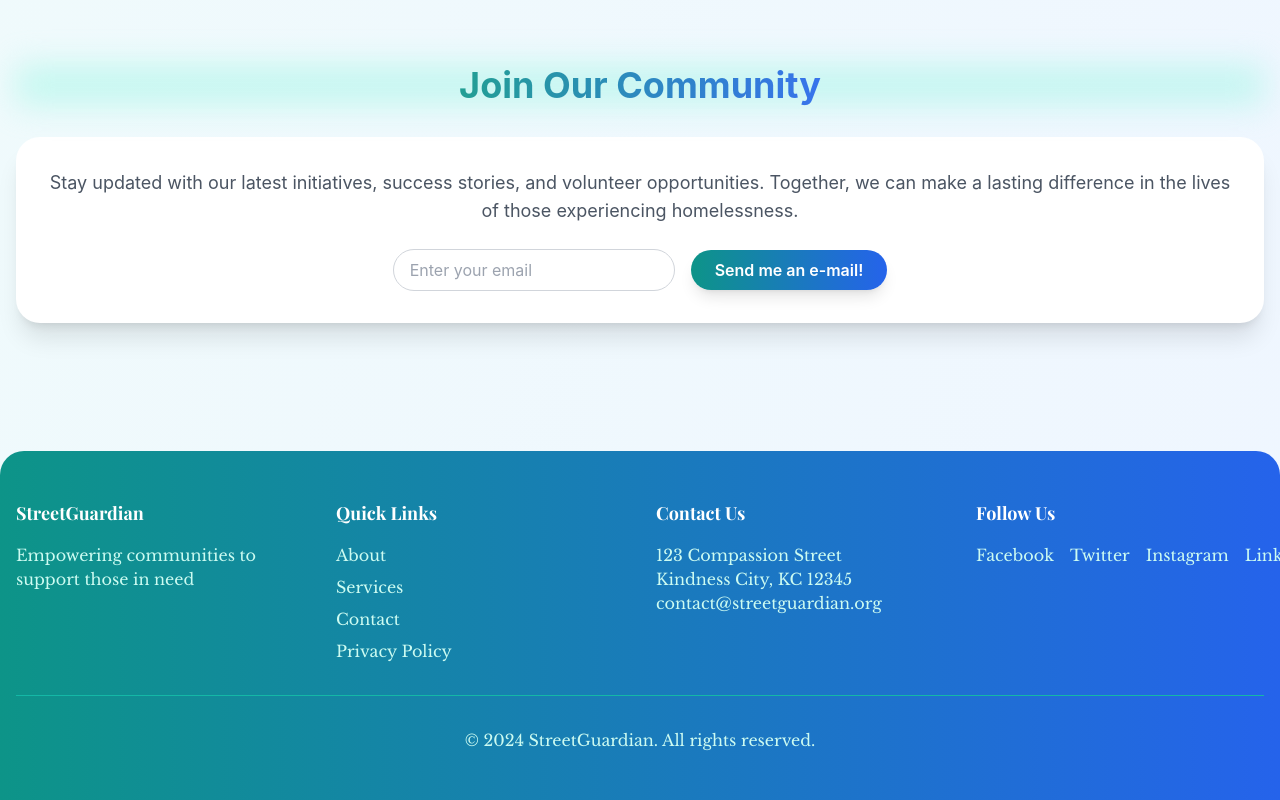
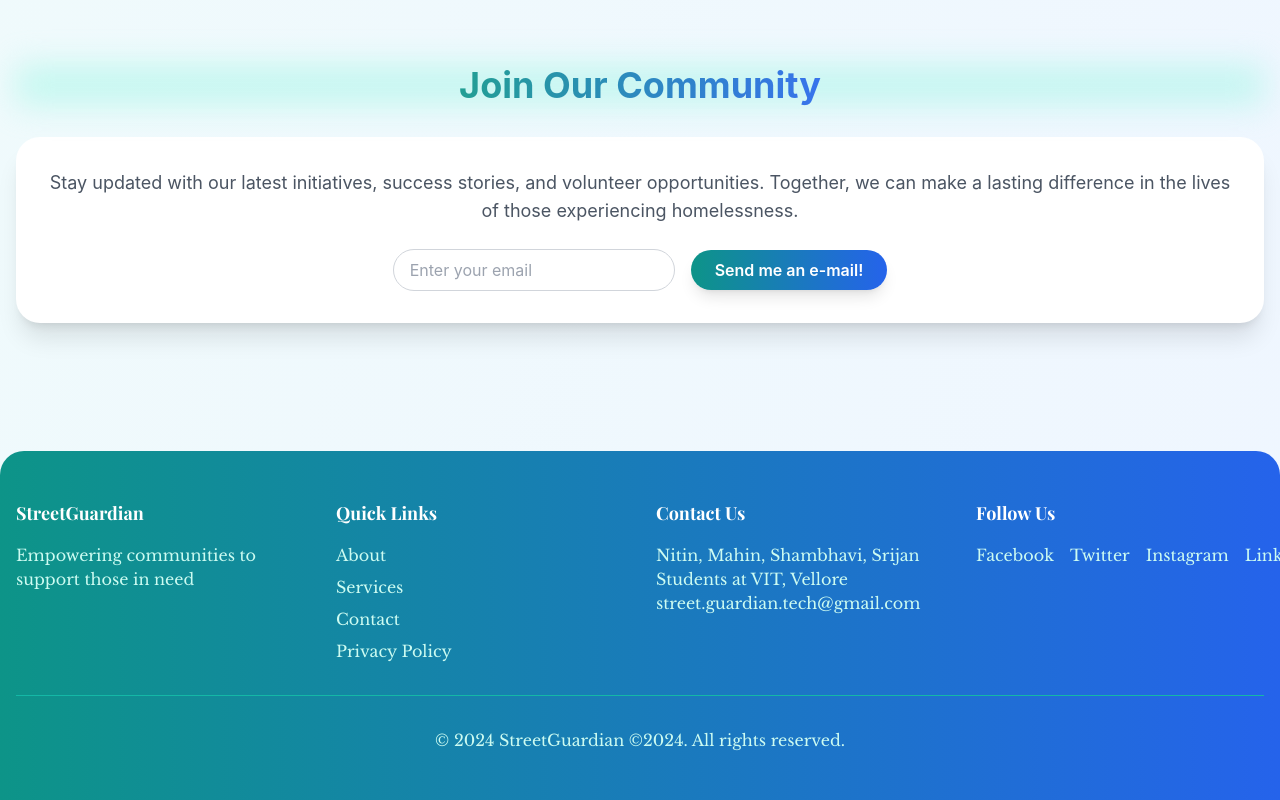
Before and after one commit to NitinTheGreat/StreetGuardian, a Next.js app: page / in a window 1280 px wide. Shown: the part 3363-4163 px from the top of the page. Built offline with nearby package versions, Linux system fonts and the light colour scheme.

Commit message:
changes in footer

```diff
--- a/app/page.jsx
+++ b/app/page.jsx
@@ -4,7 +4,7 @@ import React, { useState, useEffect } from 'react'
 import { motion, useAnimation, useScroll, useTransform } from 'framer-motion'
 import { useInView } from 'react-intersection-observer'
 import Confetti from 'react-confetti'
-import { MapPin, Heart, Users, Phone, ChevronDown, Briefcase, Clock, Gift, Star, CheckCircle, ArrowDown } from 'lucide-react'
+import { MapPin, Heart, Users, Phone, ChevronDown, Briefcase, Clock, Gift, Star, CheckCircle } from 'lucide-react'
 import { Playfair_Display, Libre_Baskerville } from 'next/font/google'
 
 const playfair = Playfair_Display({ subsets: ['latin'], weight: ['700'] })
@@ -348,9 +348,9 @@ const LandingPage = () => {
             <div>
               <h3 className={`text-lg font-bold mb-4 ${playfair.className}`}>Contact Us</h3>
               <address className={`text-teal-100 not-italic ${libreBaskerville.className}`}>
-                <p>123 Compassion Street</p>
-                <p>Kindness City, KC 12345</p>
-                <p>contact@streetguardian.org</p>
+                <p>Nitin, Mahin, Shambhavi, Srijan</p>
+                <p>Students at VIT, Vellore</p>
+                <p>street.guardian.tech@gmail.com</p>
               </address>
             </div>
             <div>
@@ -365,7 +365,7 @@ const LandingPage = () => {
             </div>
           </div>
           <div className={`mt-8 pt-8 border-t border-teal-500 text-center text-teal-100 ${libreBaskerville.className}`}>
-            <p>&copy; {new Date().getFullYear()} StreetGuardian. All rights reserved.</p>
+            <p>&copy; {new Date().getFullYear()} StreetGuardian ©2024. All rights reserved.</p>
           </div>
         </div>
       </footer>
```
